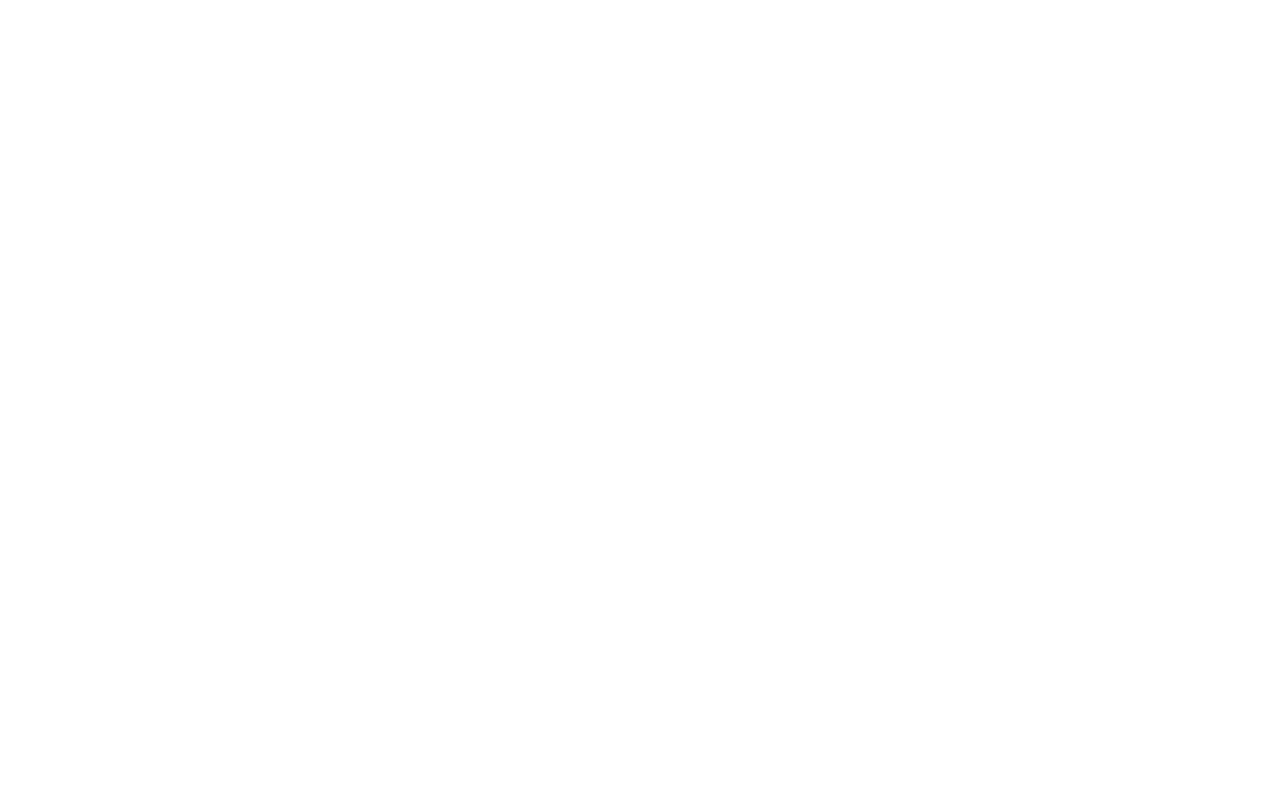
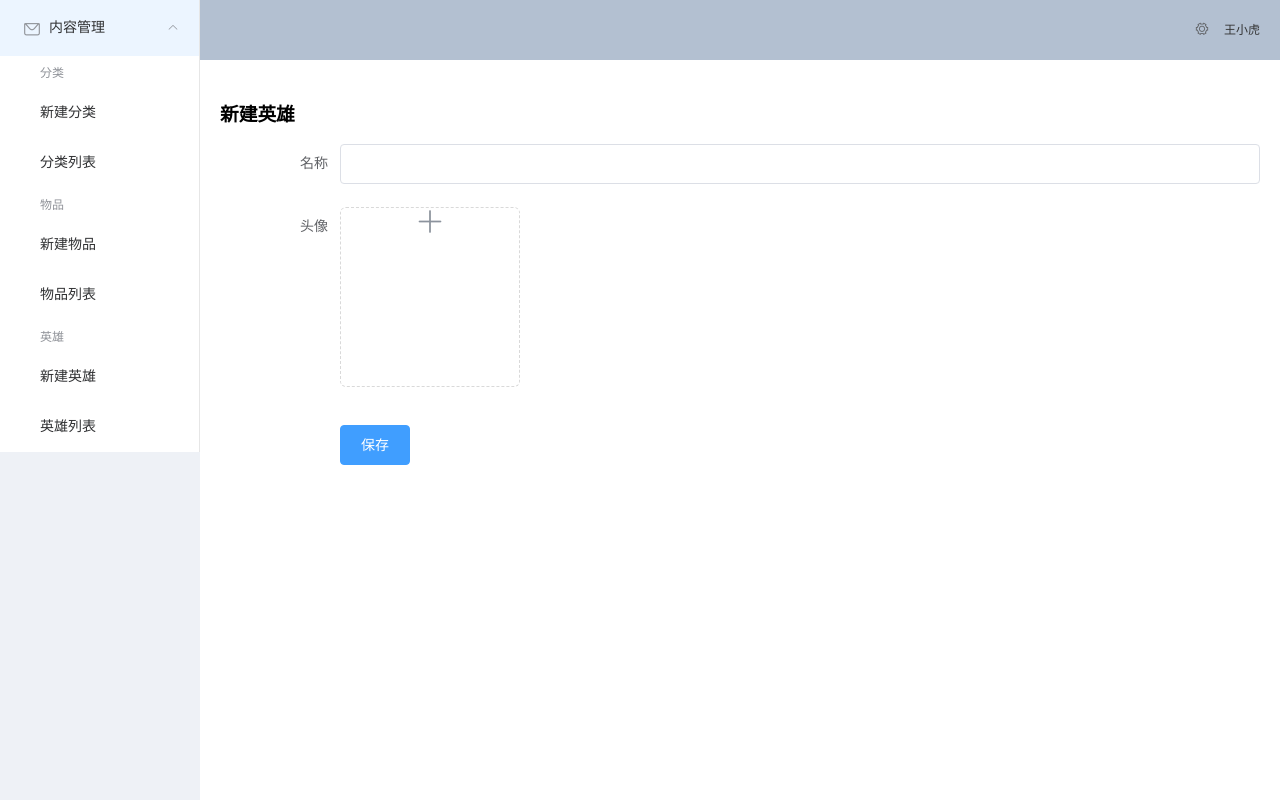
Before and after one commit to HUIMINZUO/KingofHonnor, a Vue app in the folder admin/: page /#/heroes/create in a window 1280 px wide. Built offline with nearby package versions, Linux system fonts and the light colour scheme.

Commit message:
2019-10-04-23:21完成英雄列表

```diff
--- a/admin/src/views/ItemEdit.vue
+++ b/admin/src/views/HeroEdit.vue
@@ -1,14 +1,14 @@
 <template>
   <div class="about">
-    <h1>{{id ? '编辑' : '新建'}}物品</h1>
+    <h1>{{id ? '编辑' : '新建'}}英雄</h1>
     <el-form label-width="120px" @submit.native.prevent="save">
       <el-form-item label="名称">
         <el-input v-model="model.name"></el-input>
       </el-form-item>
-      <el-form-item label="图标">
+      <el-form-item label="头像">
         <el-upload class="avatar-uploader" :action="$http.defaults.baseURL + '/upload'" :show-file-list="false"
           :on-success="afterUpload">
-          <img v-if="model.icon" :src="model.icon" class="avatar">
+          <img v-if="model.avatar" :src="model.avatar" class="avatar">
           <i v-else class="el-icon-plus avatar-uploader-icon"></i>
         </el-upload>
       </el-form-item>
@@ -27,16 +27,19 @@
     },
     data() {
       return {
-        model: {},
-      }
+        model: {
+			name: '',
+			avatar: ''
+		}
+      };
     },
     methods: {
       afterUpload(res){
         console.log(res)
         // 此内容涉及到内容的响应式的问题
         // Vue有一个显示赋值的方法，第一个参数是赋值的数据主体是谁，第二个参数是要给它赋值的属性是什么，第三个参数就是 res.url(建议使用此方法)
-        this.$set(this.model,'icon',res.url)
-        this.model.icon = res.url
+        // this.$set(this.model,'avatar',res.url)
+        this.model.avatar = res.url
       },
       // 保存的时候需要做条件判断，新建和编辑它们之间有两个地方不同
       // 1、post方法；2、路径不同；新建的时候是post，修改的时候是put
@@ -45,12 +48,12 @@
         // 可以将异步的回调函数的写法换成类似同步的写法，await本身也可以返回 promise
         let res
         if (this.id) {
-          res = await this.$http.put(`rest/items/${this.id}`, this.model)
+          res = await this.$http.put(`rest/heroes/${this.id}`, this.model)
         } else {
-          res = await this.$http.post('rest/items', this.model)
+          res = await this.$http.post('rest/heroes', this.model)
         }
-        // 跳转到分页列表(/items/list)
-        this.$router.push('/items/list')
+        // 跳转到分页列表(/heroes/list)
+        this.$router.push('/heroes/list')
         // 用于提示，是否保存成功
         this.$message({
           type: 'success',
@@ -58,7 +61,7 @@
         })
       },
       async fetch() {
-        const res = await this.$http.get(`rest/items/${this.id}`)
+        const res = await this.$http.get(`rest/heroes/${this.id}`)
         this.model = res.data
       },
       // 获取父级的选项
--- /dev/null
+++ b/admin/src/views/HeroList.vue
@@ -0,0 +1,63 @@
+<template>
+  <div class="about">
+    <h1>英雄列表</h1>
+    <el-table :data="items">
+      <el-table-column prop="_id" label="ID" width="240"></el-table-column>
+      <!-- 最后不要写成输入框的形式来选择父级，这样子会形成数据冗余 -->
+      <el-table-column prop="name" label="英雄名称"></el-table-column>
+      <el-table-column prop="avatar" label="头像">
+        <template slot-scope="scope">
+          <img :src="scope.row.avatar" style="height: 3rem;" />
+        </template>
+      </el-table-column>
+       <el-table-column
+            fixed="right"
+            label="操作"
+            width="180">
+            <template slot-scope="scope">
+              <el-button type="text" size="small" @click="$router.push(`/heroes/edit/${scope.row._id}`)">编辑</el-button>
+              <el-button type="text" size="small" @click="remove(scope.row)">删除</el-button>
+            </template>
+          </el-table-column>
+    </el-table>
+  </div>
+</template>
+
+<script>
+  export default {
+    data(){
+      return {
+        items: []
+      }
+    },
+    methods: {
+      async fetch(){
+        const res = await this.$http.get('rest/heroes')
+        this.items = res.data;
+      },
+      async remove(row){
+        this.$confirm(`是否确定要删除分类 "${row.name}"`, '提示', {
+                  confirmButtonText: '确定',
+                  cancelButtonText: '取消',
+                  type: 'warning'
+                })
+                .then(async () => {
+                  const res = await this.$http.delete(`rest/heroes/${row._id}`)
+                  this.$message({
+                    type: 'success',
+                    message: '删除成功!'
+                  });
+                  // 删除成功之后，需要重新获取数据
+                  this.fetch()
+                })
+      }
+    },
+    created(){
+      // 创建完成列表之后要自动执行
+      this.fetch()
+    }
+  }
+</script>
+
+<style>
+</style>
--- a/admin/src/views/Main.vue
+++ b/admin/src/views/Main.vue
@@ -13,6 +13,11 @@
             <template slot="title">物品</template>
             <el-menu-item index="/items/create">新建物品</el-menu-item>
             <el-menu-item index="/items/list">物品列表</el-menu-item>
+          </el-menu-item-group>
+          <el-menu-item-group>
+            <template slot="title">英雄</template>
+            <el-menu-item index="/heroes/create">新建英雄</el-menu-item>
+            <el-menu-item index="/heroes/list">英雄列表</el-menu-item>
           </el-menu-item-group>
         </el-submenu>
       </el-menu>
```
Also changed, not shown: admin/src/router.js (+7 -0 lines), 6 other files (tests, documents, lock files or other folders).
